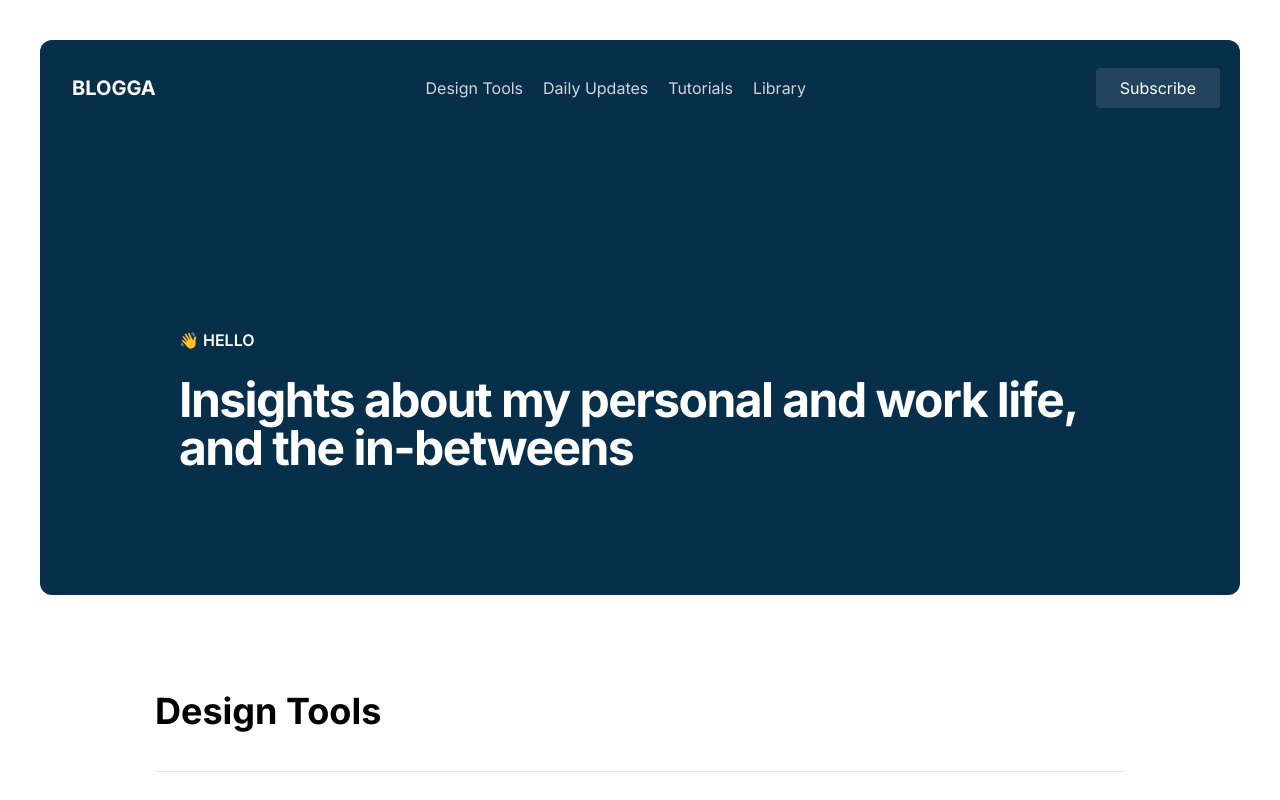
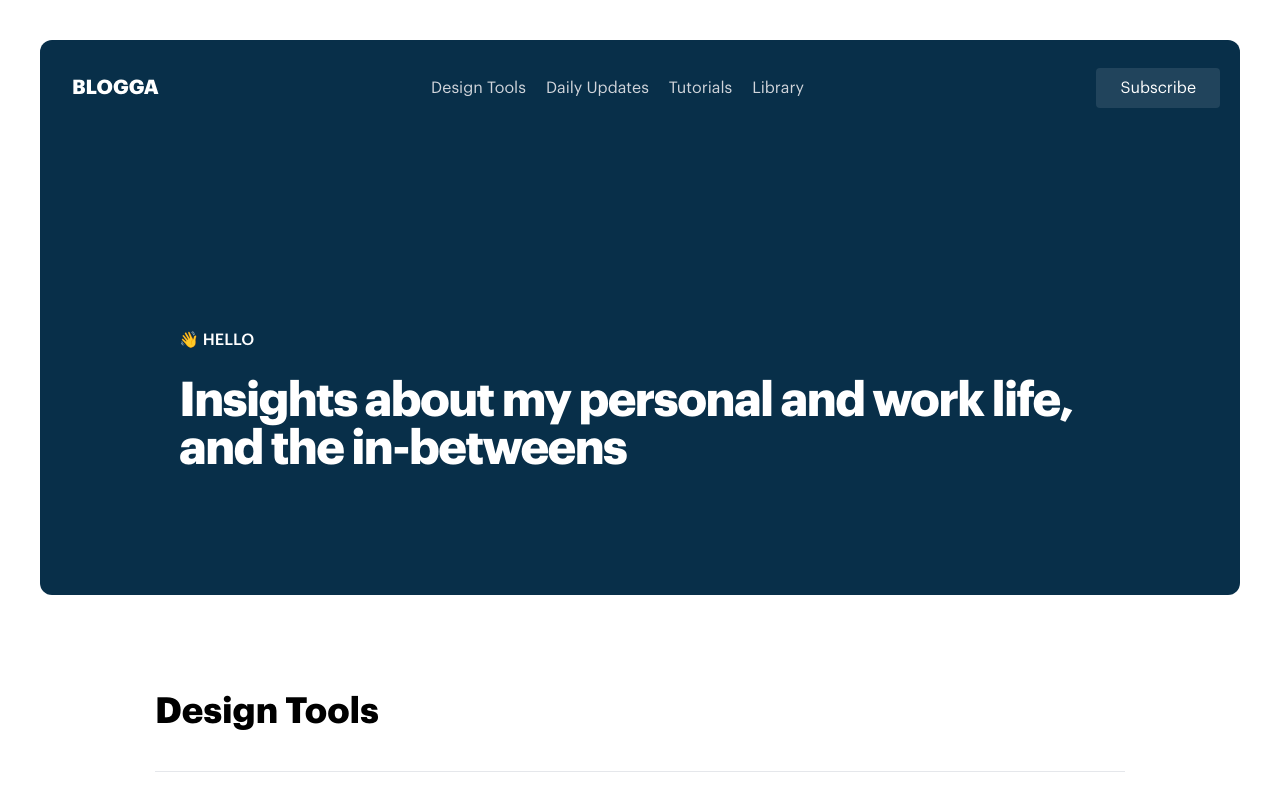
Before and after one commit to leticiabytes/blogga-notion, a Next.js app: page / in a window 1280 px wide. Shown: the top 800 px of the page. Built offline with nearby package versions, Linux system fonts and the light colour scheme.

Commit message:
feat: configure custom font
Signed-off-by: Letícia Vieira <lvieira268@gmail.com>

```diff
--- a/src/app/layout.tsx
+++ b/src/app/layout.tsx
@@ -1,8 +1,6 @@
 import type { Metadata } from "next";
-import { Inter } from "next/font/google";
+import { graphik } from "@/lib/font";
 import "./globals.css";
-
-const inter = Inter({ subsets: ["latin"] });
 
 export const metadata: Metadata = {
   title: "Blogga Notion",
@@ -16,7 +14,7 @@ export default function RootLayout({
 }>) {
   return (
     <html lang="en">
-      <body className={inter.className}>{children}</body>
+      <body className={graphik.className}>{children}</body>
     </html>
   );
 }
```
